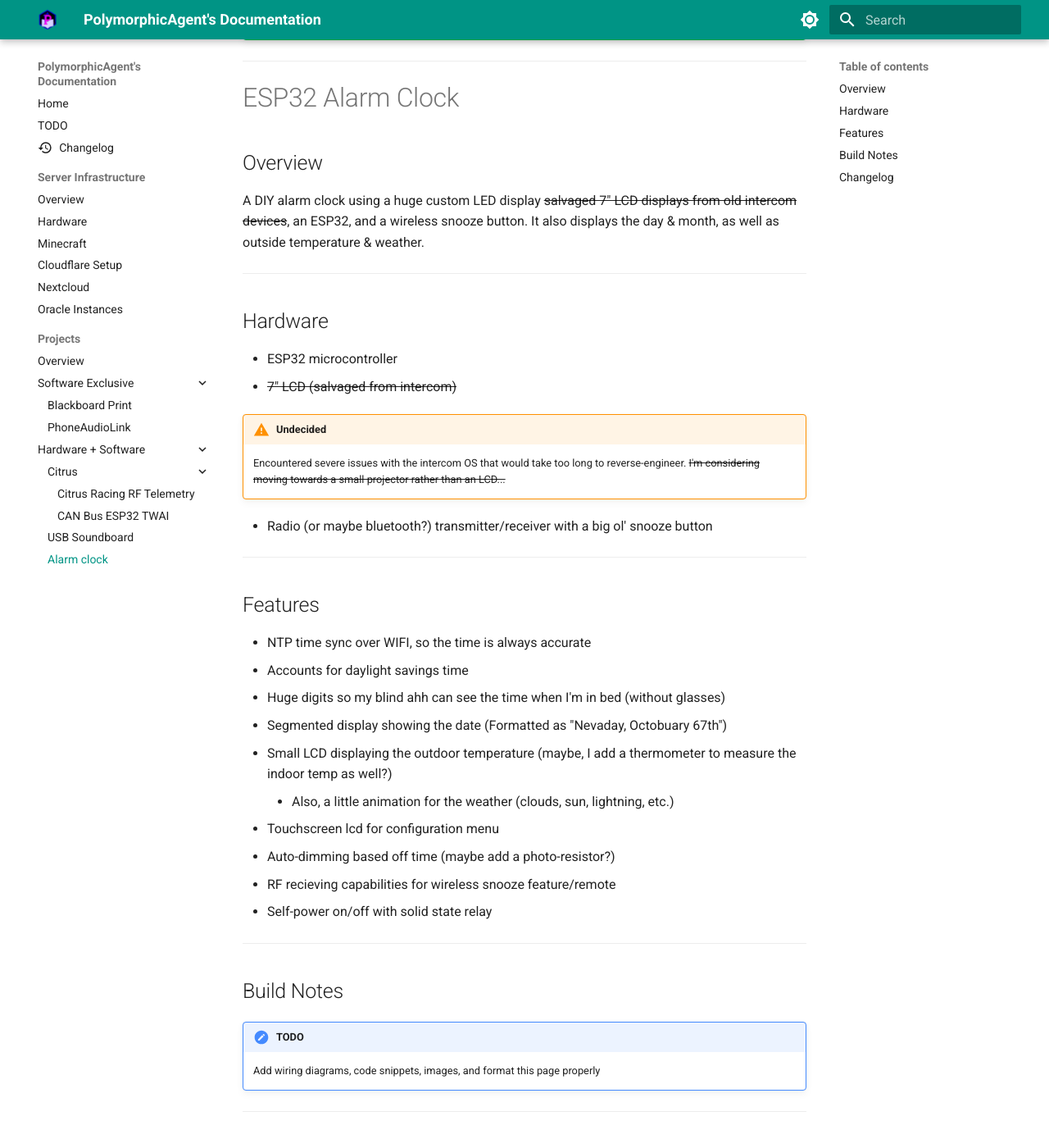
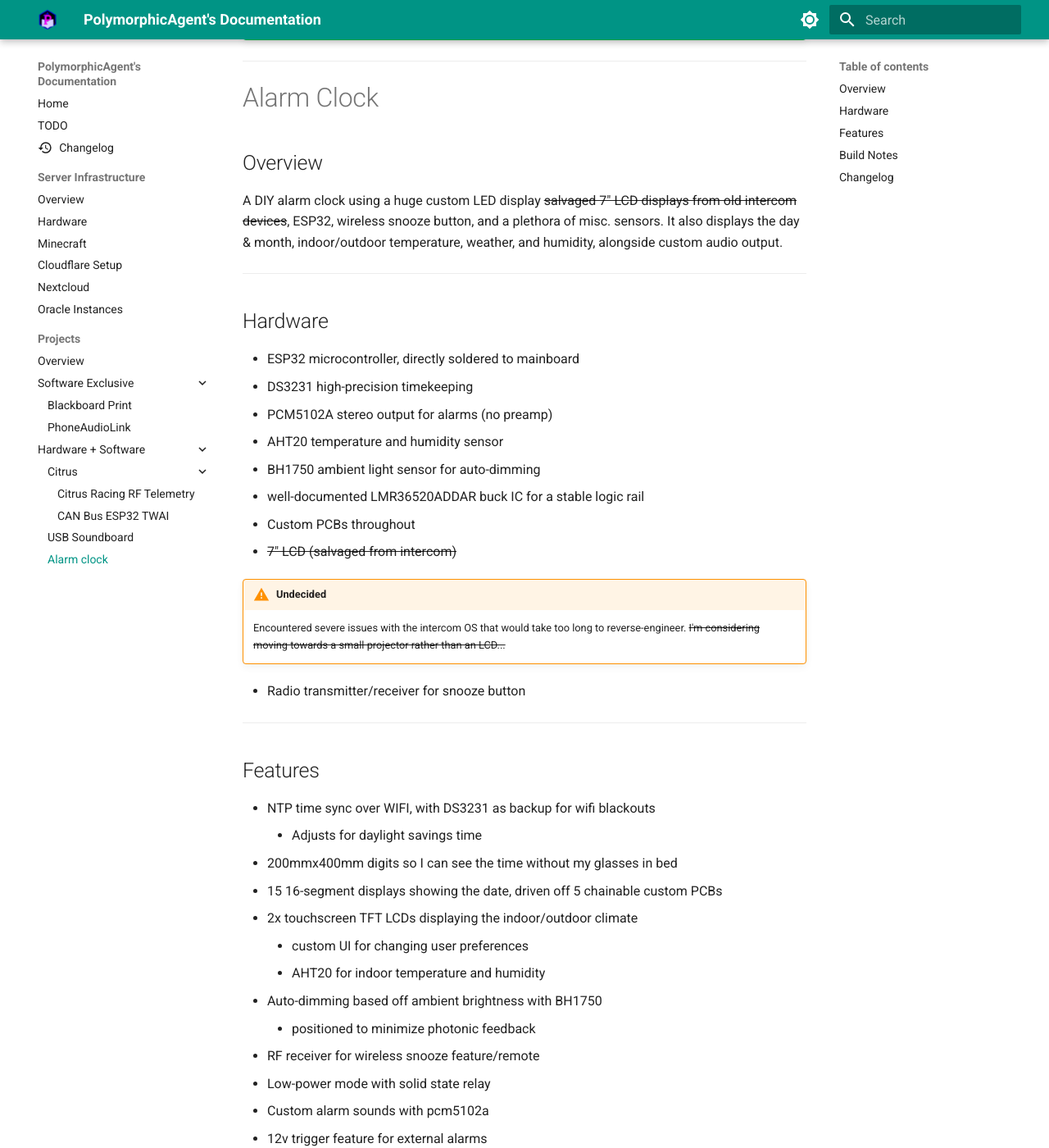
Before and after one commit to PolymorphicAgent/docs.polimorph.dev, an MkDocs documentation site: the page built from docs/projects/hw/alarm-clock.md, in a window 1280 px wide and 1400 px high, scrolled down 317 px. Shown: the whole window at 82% size. Built offline with MkDocs 1.6.1 and Material for MkDocs 9.7.7, drawn with Linux system fonts in a browser that asks for light colours; some of the changed text lies outside the part shown.

Commit message:
Update AlarmClock Documentation

````diff
--- a/docs/projects/hw/alarm-clock.md
+++ b/docs/projects/hw/alarm-clock.md
@@ -6,37 +6,45 @@
 
 ---
 
-# ESP32 Alarm Clock
+# Alarm Clock
 
 ## Overview
 
-A DIY alarm clock using a huge custom LED display <s>salvaged 7" LCD displays from old intercom devices</s>, an ESP32, and a wireless snooze button. It also displays the day & month, as well as outside temperature & weather.
+A DIY alarm clock using a huge custom LED display <s>salvaged 7" LCD displays from old intercom devices</s>, ESP32, wireless snooze button, and a plethora of misc. sensors. It also displays the day & month, indoor/outdoor temperature, weather, and humidity, alongside custom audio output.
 
 ---
 
 ## Hardware
 
-- ESP32 microcontroller
+- ESP32 microcontroller, directly soldered to mainboard
+- DS3231 high-precision timekeeping
+- PCM5102A stereo output for alarms (no preamp)
+- AHT20 temperature and humidity sensor
+- BH1750 ambient light sensor for auto-dimming
+- well-documented LMR36520ADDAR buck IC for a stable logic rail
+- Custom PCBs throughout
 - <s>7" LCD (salvaged from intercom)</s>
 !!! warning "Undecided"
     Encountered severe issues with the intercom OS that would take too long to reverse-engineer. <s>I'm considering moving towards a small projector rather than an LCD...</s>
-- Radio (or maybe bluetooth?) transmitter/receiver with a big ol' snooze button
+- Radio transmitter/receiver for snooze button
 
 ---
 
 ## Features
 
-- NTP time sync over WIFI, so the time is always accurate
-- Accounts for daylight savings time
-- Huge digits so my blind ahh can see the time when I'm in bed (without glasses)
-- Segmented display showing the date (Formatted as "Nevaday, Octobuary 67th")
-- Small LCD displaying the outdoor temperature (maybe, I add a thermometer to measure the indoor temp as well?)
-    * Also, a little animation for the weather (clouds, sun, lightning, etc.)
-- Touchscreen lcd for configuration menu
-- Auto-dimming based off time (maybe add a photo-resistor?)
-- RF recieving capabilities for wireless snooze feature/remote
-- Self-power on/off with solid state relay
-
+- NTP time sync over WIFI, with DS3231 as backup for wifi blackouts
+    * Adjusts for daylight savings time
+- 200mmx400mm digits so I can see the time without my glasses in bed
+- 15 16-segment displays showing the date, driven off 5 chainable custom PCBs
+- 2x touchscreen TFT LCDs displaying the indoor/outdoor climate
+    * custom UI for changing user preferences
+    * AHT20 for indoor temperature and humidity
+- Auto-dimming based off ambient brightness with BH1750
+    * positioned to minimize photonic feedback
+- RF receiver for wireless snooze feature/remote
+- Low-power mode with solid state relay
+- Custom alarm sounds with pcm5102a
+- 12v trigger feature for external alarms
 
 ---
 
@@ -50,6 +58,13 @@
 ## Changelog
 ```changelog
 @repo https://github.com/PolymorphicAgent/AlarmClock
+
+## September 9, 2026
++ Updated this page with the current state of things. Full documentation formatting deferred until project completion. A private progress log is being kept.
++ Laser-cut the plexiglass front panels, spray-painted their backs to make them completely opaque
++ Obtained and cut lumber for frame
++ Several firmware demos for a breadboarded mainboard
++ Continue designing the mainboard. Progress will be slow due to classes possessing a higher priority!
 
 ## March 13, 2026
 + Ordered addressable LED strips.
````
